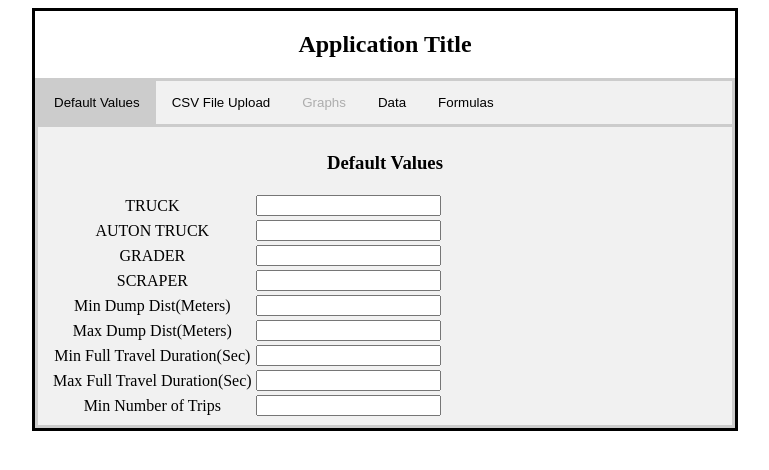
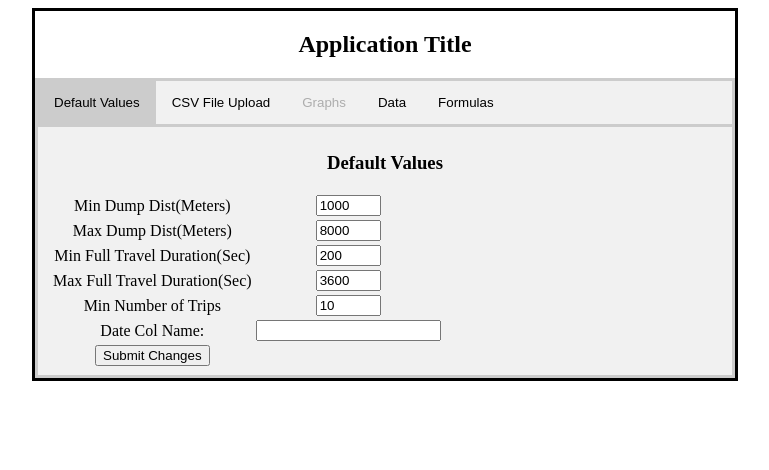
Before and after one commit to adrezni/testDjango2, a Flask app: page / in a window 1280 px wide, after a click on "Default Values". Shown: the top 470 px of the page, without its empty margins (76-845 px from the left). Run offline with Flask 2, Linux system fonts and the light colour scheme.

Commit message:
Updated /save_properties div

```diff
--- a/templates/main.html
+++ b/templates/main.html
@@ -24,62 +24,57 @@
         <!-- Tab content -->
         <div id="tab1" class="tabcontent">
             <h3>Default Values</h3>
+            <form action="{{ url_for('save_properties') }}" class="form" id="propForm" method="post">
                 <table>
-                <tr>
-                    <td>TRUCK</td>
-                    <td>
-                        <input type="text" id="truckCodeP">
-                    </td>
-                </tr>
-                <tr>
-                    <td>AUTON TRUCK</td>
-                    <td>
-                        <input type="text" id="autoTruckCodeP">
-                    </td>
-                </tr>
-                <tr>
-                    <td>GRADER</td>
-                    <td>
-                        <input type="text" id="graderCodeP">
-                    </td>
-                </tr>
-                <tr>
-                    <td>SCRAPER</td>
-                    <td>
-                        <input type="text" id="scraperCodeP">
-                    </td>
-                </tr>
                     <tr>
                         <td>Min Dump Dist(Meters)</td>
                         <td>
-                        <input type="text" id="minDumpDistP">
+                            <input type="text" id="minDumpDistP" name="minDumpDistP"
+                            value="{{ init_dict.min_dump_dist }}" size="5">
                         </td>
                     </tr>
                     <tr>
                         <td>Max Dump Dist(Meters)</td>
                         <td>
-                        <input type="text" id="maxDumpDistP">
+                            <input type="text" id="maxDumpDistP"
+                            value="{{ init_dict.max_dump_dist }}" size="5">
                         </td>
                     </tr>
                     <tr>
                         <td>Min Full Travel Duration(Sec)</td>
                         <td>
-                        <input type="text" id="minFullTravelDurationP">
+                            <input type="text" id="minFullTravelDurationP"
+                            value="{{ init_dict.min_travel_duration }}" size="5">
                         </td>
                     </tr>
                     <tr>
                         <td>Max Full Travel Duration(Sec)</td>
                         <td>
-                        <input type="text" id="maxFullTravelDurationP">
+                            <input type="text" id="maxFullTravelDurationP"
+                            value="{{ init_dict.max_travel_duration }}" size="5">
                         </td>
                     </tr>
                     <tr>
                         <td>Min Number of Trips</td>
                         <td>
-                        <input type="text" id="minTripsP">
+                            <input type="text" id="minTripsP"
+                            value="{{ init_dict.num_trips }}" size="5">
+                        </td>
+                    </tr>
+                    <tr>
+                        <td>Date Col Name:</td>
+                        <td>
+                            <input type="text" id="dateColNameP"
+                                   value="{{ init_dict.date_col_name}}" size=""15>
+                        </td>
+                    </tr>
+                    <tr>
+                        <td>
+                            <input type="submit" value="Submit Changes">
                         </td>
                     </tr>
                 </table>
+            </form>
         </div>
 
         <div id="tab2" class="tabcontent">
```
Lines whose indentation alone changed are shown as unchanged.
